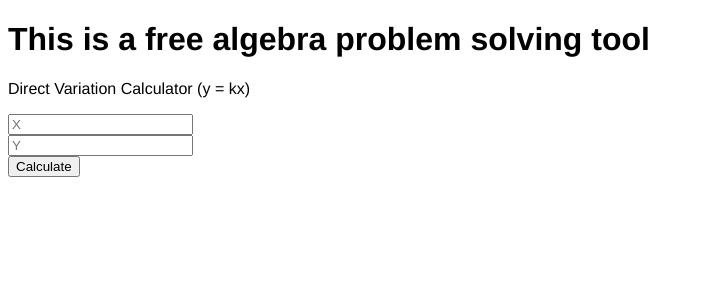
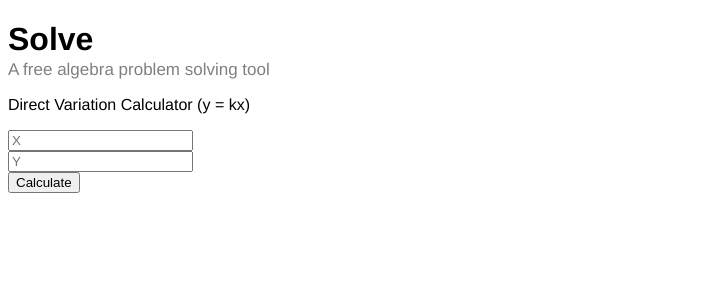
Before and after one commit to imryan/imryan.github.io, a Jekyll site: the page built from solve/index.html, in a window 1280 px wide. Shown: the top 300 px of the page, without its empty margins (0-703 px from the left). Built offline with Jekyll 4.4.1, drawn with Linux system fonts in a browser that asks for light colours; Markdown is read by kramdown in place of the engine named in the settings.

Commit message:
More style

```diff
--- a/solve/index.html
+++ b/solve/index.html
@@ -7,12 +7,20 @@ title: Ryan Cohen
 <html>
 	<header>
 		<title>Solve</title>
-		<h1>This is a free algebra problem solving tool</h1>
+		<h1>Solve</h1>
+		<h2>A free algebra problem solving tool</h2>
 
 		<style>
 
 		h1 {
 			font-family: helvetica;
+		}
+
+		h2 {
+			font-size: 17px;
+			font-weight: lighter;
+			color: gray;
+			margin-top: -20px;
 		}
 
 		body {
```
